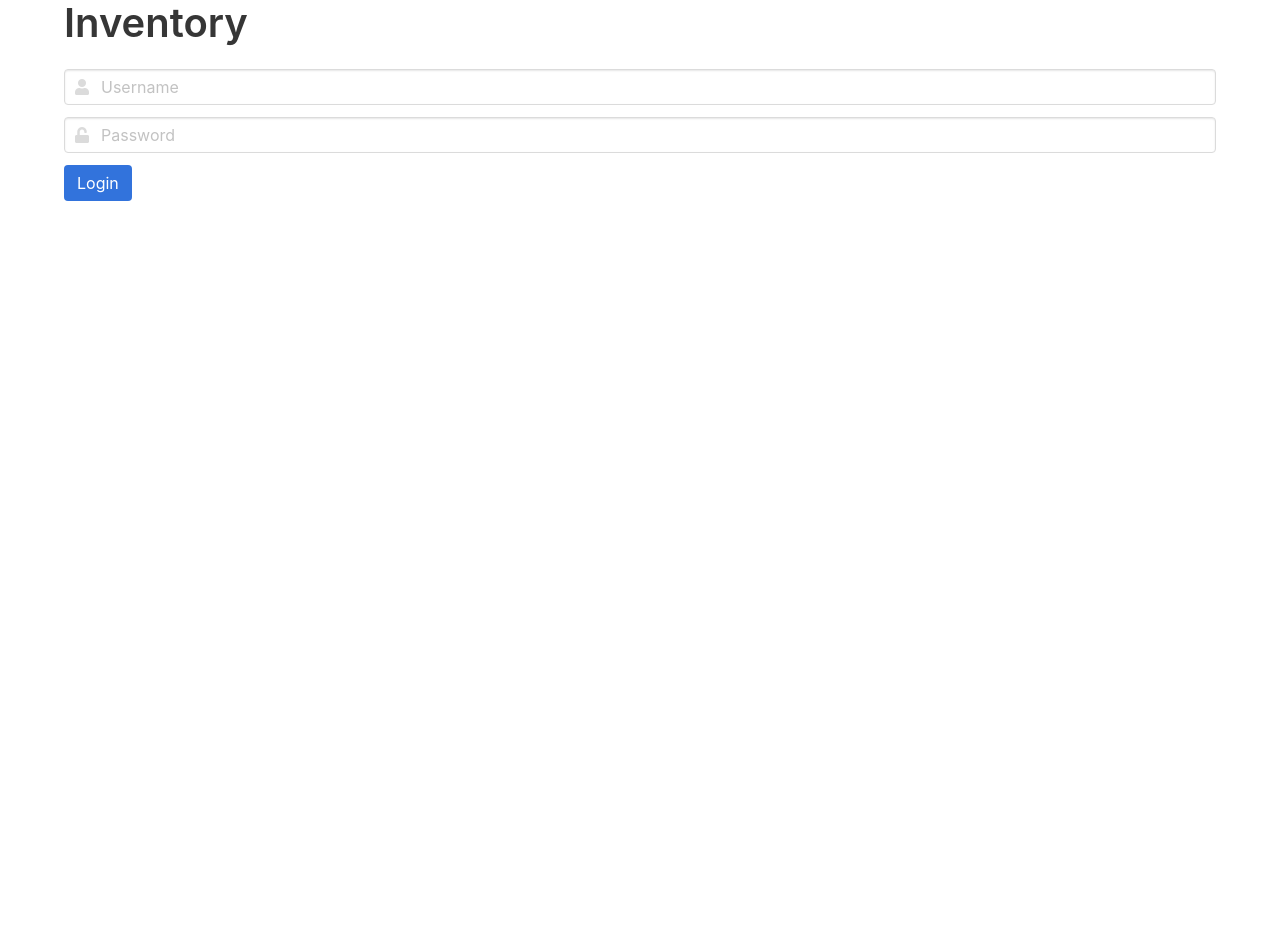
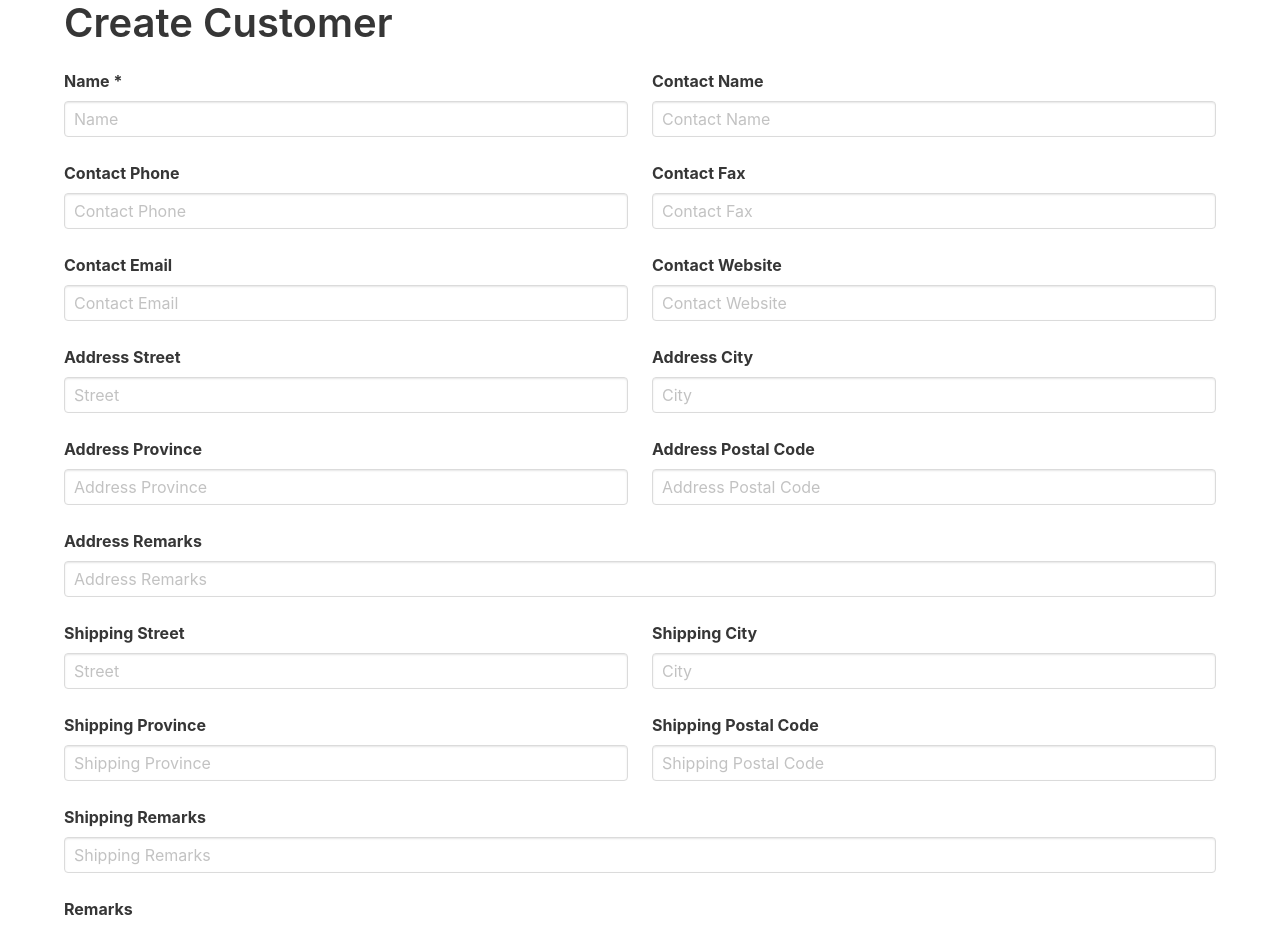
Before and after one commit to fahrurben/inventory-boot-frontend, a React (Create React App) app: page /customerCreate in a window 1280 px wide. Shown: the top 927 px of the page. Before the commit the page ends 800 px from the top, so only its background shows below. Built offline with nearby package versions, Linux system fonts and the light colour scheme; what redux-thunk-actions would draw is missing.

Commit message:
Customer Create done

```diff
--- a/json-mock-server/server.js
+++ b/json-mock-server/server.js
@@ -71,6 +71,12 @@ server.post('/api/customers/search', (req, res) => {
   res.json(ret);
 });
 
+// Customer create
+server.post('/api/customers', (req, res) => {
+  putCors(res);
+  res.json({message: 'success'});
+});
+
 server.use(middlewares);
 server.use(router);
 server.listen(8081, () => {
--- a/src/actions/constant.js
+++ b/src/actions/constant.js
@@ -17,3 +17,4 @@ export const statusEnum = Object.freeze({
 export const LOGIN_SET_DEFAULT = 'LOGIN_SET_DEFAULT';
 export const LOGIN_SUBMIT = 'LOGIN_SUBMIT';
 export const CUSTOMER_LIST_SEARCH = 'CUSTOMER_LIST_SEARCH';
+export const CUSTOMER_CREATE_SUBMIT = 'CUSTOMER_CREATE_SUBMIT';
--- a/src/actions/customerActions.js
+++ b/src/actions/customerActions.js
@@ -1,8 +1,19 @@
 import { createActionThunk } from 'redux-thunk-actions';
-import { searchCustomers as searchCustomersService } from '../services/CustomerService';
-import { CUSTOMER_LIST_SEARCH } from './constant';
+import
+{
+  searchCustomers as searchCustomersService,
+  createCustomer as createCustomerService
+} from '../services/CustomerService';
+import {
+  CUSTOMER_LIST_SEARCH,
+  CUSTOMER_CREATE_SUBMIT
+} from './constant';
 
 const searchCustomers = createActionThunk(CUSTOMER_LIST_SEARCH, (dto) =>
   Promise.all([searchCustomersService(dto),dto]));
 
-export default { searchCustomers };
+const createCustomer = createActionThunk(CUSTOMER_CREATE_SUBMIT, (customer) => createCustomerService(customer));
+export default {
+  searchCustomers,
+  createCustomer
+};
--- /dev/null
+++ b/src/pages/CustomerCreatePage.js
@@ -0,0 +1,170 @@
+import React, { Component } from 'react';
+import { bindActionCreators } from 'redux';
+import { connect } from 'react-redux';
+import { Field, reduxForm } from 'redux-form';
+import { InputField, Validations } from '../components';
+import _ from 'lodash';
+import { statusEnum } from '../actions/constant';
+import customerActions from '../actions/customerActions';
+
+let FormCustomerCreate = props => {
+  return (
+    <form onSubmit={props.handleSubmit}>
+      <div className="columns">
+        <div className="column">
+          <Field component={InputField} name="name" type="text" validate={Validations.required}
+            placeholder="Name" label="Name" required="true" />
+        </div>
+        <div className="column">
+          <Field component={InputField} name="contactName" type="text"
+            placeholder="Contact Name" label="Contact Name" />
+        </div>
+      </div>
+      <div className="columns">
+        <div className="column">
+          <Field component={InputField} name="contactPhone" type="text"
+            placeholder="Contact Phone" label="Contact Phone" />
+        </div>
+        <div className="column">
+          <Field component={InputField} name="contactFax" type="text"
+            placeholder="Contact Fax" label="Contact Fax" />
+        </div>
+      </div>
+      <div className="columns">
+        <div className="column">
+          <Field component={InputField} name="contactEmail" type="text"
+            placeholder="Contact Email" label="Contact Email" />
+        </div>
+        <div className="column">
+          <Field component={InputField} name="contactWebsite" type="text"
+            placeholder="Contact Website" label="Contact Website" />
+        </div>
+      </div>
+      <div className="columns">
+        <div className="column">
+          <Field component={InputField} name="addressStreet" type="text"
+            placeholder="Street" label="Address Street" />
+        </div>
+        <div className="column">
+          <Field component={InputField} name="addressCity" type="text"
+            placeholder="City" label="Address City" />
+        </div>
+      </div>
+      <div className="columns">
+        <div className="column">
+          <Field component={InputField} name="addressProvince" type="text"
+            placeholder="Address Province" label="Address Province" />
+        </div>
+        <div className="column">
+          <Field component={InputField} name="addressPostalCode" type="text"
+            placeholder="Address Postal Code" label="Address Postal Code" />
+        </div>
+      </div>
+      <div className="columns">
+        <div className="column">
+          <Field component={InputField} name="addressRemarks" type="text"
+            placeholder="Address Remarks" label="Address Remarks" />
+        </div>
+      </div>
+
+      <div className="columns">
+        <div className="column">
+          <Field component={InputField} name="shippingStreet" type="text"
+            placeholder="Street" label="Shipping Street" />
+        </div>
+        <div className="column">
+          <Field component={InputField} name="shippingCity" type="text"
+            placeholder="City" label="Shipping City" />
+        </div>
+      </div>
+      <div className="columns">
+        <div className="column">
+          <Field component={InputField} name="shippingProvince" type="text"
+            placeholder="Shipping Province" label="Shipping Province" />
+        </div>
+        <div className="column">
+          <Field component={InputField} name="shippingPostalCode" type="text"
+            placeholder="Shipping Postal Code" label="Shipping Postal Code" />
+        </div>
+      </div>
+      <div className="columns">
+        <div className="column">
+          <Field component={InputField} name="shippingRemarks" type="text"
+            placeholder="Shipping Remarks" label="Shipping Remarks" />
+        </div>
+      </div>
+      <div className="columns">
+        <div className="column">
+          <Field component={InputField} name="remarks" type="text"
+            placeholder="Remarks" label="Remarks" />
+        </div>
+      </div>
+      <div className="field is-grouped">
+        <div className="control">
+          <button className="button is-link">Submit</button>
+        </div>
+        <div className="control">
+          <button className="button is-link" onClick={()=>props.onCancel()} type="button">Cancel</button>
+        </div>
+      </div>
+    </form>
+  );
+};
+
+FormCustomerCreate = reduxForm({
+  form: 'formCustomerCreate'
+})(FormCustomerCreate);
+
+class CustomerCreatePage extends Component {
+  constructor(props) {
+    super(props);
+  }
+
+  componentWillReceiveProps(nextProps) {
+    if (nextProps.status === statusEnum.SUCCESS) {
+      setTimeout(() => this.props.history.push('/customerList'), 2000);
+    }
+  }
+
+  handleSubmit(values) {
+    this.props.createCustomer(values);
+  }
+
+  cancel() {
+    this.props.history.push('/customerList');
+  }
+
+  render() {
+
+    const { isLoading, status, actionResponse} = this.props;
+
+    return (
+      <div className="columns">
+        <div className="column">
+          <h2 className="title is-2">Create Customer</h2>
+          {
+            status === statusEnum.SUCCESS &&
+            <div className="notification is-success">
+              Create Customer Success
+            </div>
+          }
+          {
+            status === statusEnum.ERROR &&
+            <div className="notification is-danger">
+              { actionResponse.message }
+            </div>
+          }
+          <FormCustomerCreate
+            onSubmit={this.handleSubmit.bind(this)}
+            onCancel={this.cancel.bind(this)}
+          />
+        </div>
+      </div>
+    );
+  }
+}
+
+const mapStateToProps = state => ({ ...state.customerCreate });
+const matchDispatchToProps = dispatch => (bindActionCreators({ ...customerActions }, dispatch));
+
+export default connect(mapStateToProps, matchDispatchToProps)(CustomerCreatePage);
--- a/src/pages/CustomerListPage.js
+++ b/src/pages/CustomerListPage.js
@@ -10,6 +10,7 @@ class CustomerPage extends Component {
     super(props);
 
     this.gotoPage = this.gotoPage.bind(this);
+    this.createLink = this.createLink.bind(this);
   }
 
   componentDidMount() {
@@ -18,6 +19,10 @@ class CustomerPage extends Component {
 
   gotoPage(page) {
     this.props.searchCustomers({page: page, size: 20});
+  }
+
+  createLink() {
+    this.props.history.push('/customerCreate');
   }
 
   render() {
@@ -30,7 +35,14 @@ class CustomerPage extends Component {
       <div>
         <div className="columns">
           <div className="column">
-            <h2 className="title is-2">Customer</h2>
+            <h2 className="title is-2">
+              Customer
+              <button onClick={() => this.createLink()} class="button is-primary">
+                <span class="icon is-small">
+                  <i class="fas fa-plus"></i>
+                </span>
+              </button>
+            </h2>
           </div>
         </div>
         <div className="columns">
--- a/src/pages/LoginPage.js
+++ b/src/pages/LoginPage.js
@@ -8,8 +8,6 @@ import { statusEnum } from '../actions/constant';
 import loginActions from '../actions/loginActions';
 
 let LoginForm = props => {
-  const { t } = props;
-
   return (
     <form onSubmit={props.handleSubmit}>
       <Field component={InputField} name="username" type="text" validate={Validations.required}
@@ -45,7 +43,6 @@ class LoginPage extends Component {
   }
 
   handleSubmit(values) {
-    console.log(values);
     this.props.loginSubmit(values);
   }
 
--- a/src/pages/MainPage.js
+++ b/src/pages/MainPage.js
@@ -6,6 +6,7 @@ import { isLoggedIn, logout } from '../services/AuthenticationService';
 import HomePage from './HomePage';
 import LoginPage from './LoginPage';
 import CustomerListPage from './CustomerListPage';
+import CustomerCreatePage from './CustomerCreatePage';
 
 class MainPage extends Component {
   constructor(props) {
@@ -39,11 +40,11 @@ class MainPage extends Component {
                   </a>
                 </div>
                 <div className="navbar-menu">
-                  <div class="navbar-item has-dropdown is-hoverable">
-                    <a class="navbar-link">
+                  <div className="navbar-item has-dropdown is-hoverable">
+                    <a className="navbar-link">
                       Data
                     </a>
-                    <div class="navbar-dropdown is-boxed">
+                    <div className="navbar-dropdown is-boxed">
                       <Link to="/customerList" className="navbar-item">Customer</Link>
                     </div>
                   </div>
@@ -58,6 +59,7 @@ class MainPage extends Component {
         <Switch>
           <Route path="/home" component={HomePage} />
           <Route path="/customerList" component={CustomerListPage} />
+          <Route path="/customerCreate" component={CustomerCreatePage} />
           <Route path="/" component={LoginPage} />
         </Switch>
       </div>
--- /dev/null
+++ b/src/reducers/customerCreateReducer.js
@@ -0,0 +1,32 @@
+import {
+  getFailed,
+  getStarted,
+  getSucceeded,
+  getEnded,
+  statusEnum,
+  CUSTOMER_CREATE_SUBMIT
+} from '../actions/constant';
+
+const initialState = {
+  isLoading: false,
+  status: statusEnum.DEFAULT,
+  actionResponse: null
+};
+
+// Customer create reducer
+function reducer(state = initialState, action) {
+  switch (action.type) {
+  case getStarted(CUSTOMER_CREATE_SUBMIT):
+    return { ...state, isLoading: true };
+  case getSucceeded(CUSTOMER_CREATE_SUBMIT):
+    return { ...state, status: statusEnum.SUCCESS };
+  case getFailed(CUSTOMER_CREATE_SUBMIT):
+    return { ...state, actionResponse: action.payload, status: statusEnum.ERROR };
+  case getEnded(CUSTOMER_CREATE_SUBMIT):
+    return { ...state, isLoading: false }
+  default:
+    return state;
+  }
+}
+
+export default reducer;
--- a/src/reducers/index.js
+++ b/src/reducers/index.js
@@ -2,11 +2,13 @@ import { combineReducers } from 'redux';
 import { reducer as formReducer } from 'redux-form';
 import loginReducer from './loginReducer';
 import customerListReducer from './customerListReducer';
+import customerCreateReducer from './customerCreateReducer';
 
 const reducers = combineReducers({
   form: formReducer,
   login: loginReducer,
-  customerList: customerListReducer
+  customerList: customerListReducer,
+  customerCreate: customerCreateReducer
 });
 
 export default reducers;
--- a/src/services/CustomerService.js
+++ b/src/services/CustomerService.js
@@ -10,3 +10,13 @@ export function searchCustomers(dto) {
     .then(checkStatus)
     .then(parseJSON);
 }
+
+export function createCustomer(customer) {
+  return fetch(getApiUrl() + '/api/customers', {
+    method: 'POST',
+    headers: getHeaderForAjax(),
+    body: JSON.stringify(customer)
+  })
+    .then(checkStatus)
+    .then(parseJSON);
+}
```
